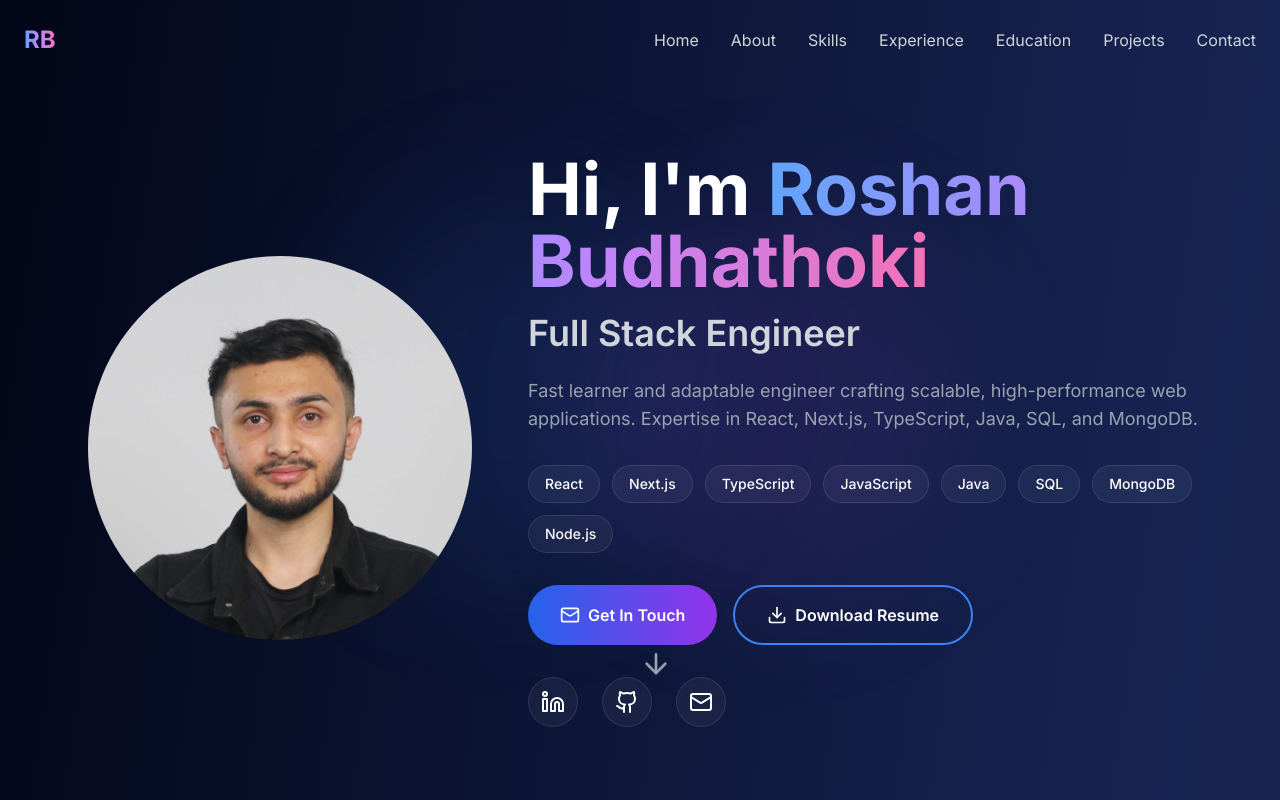
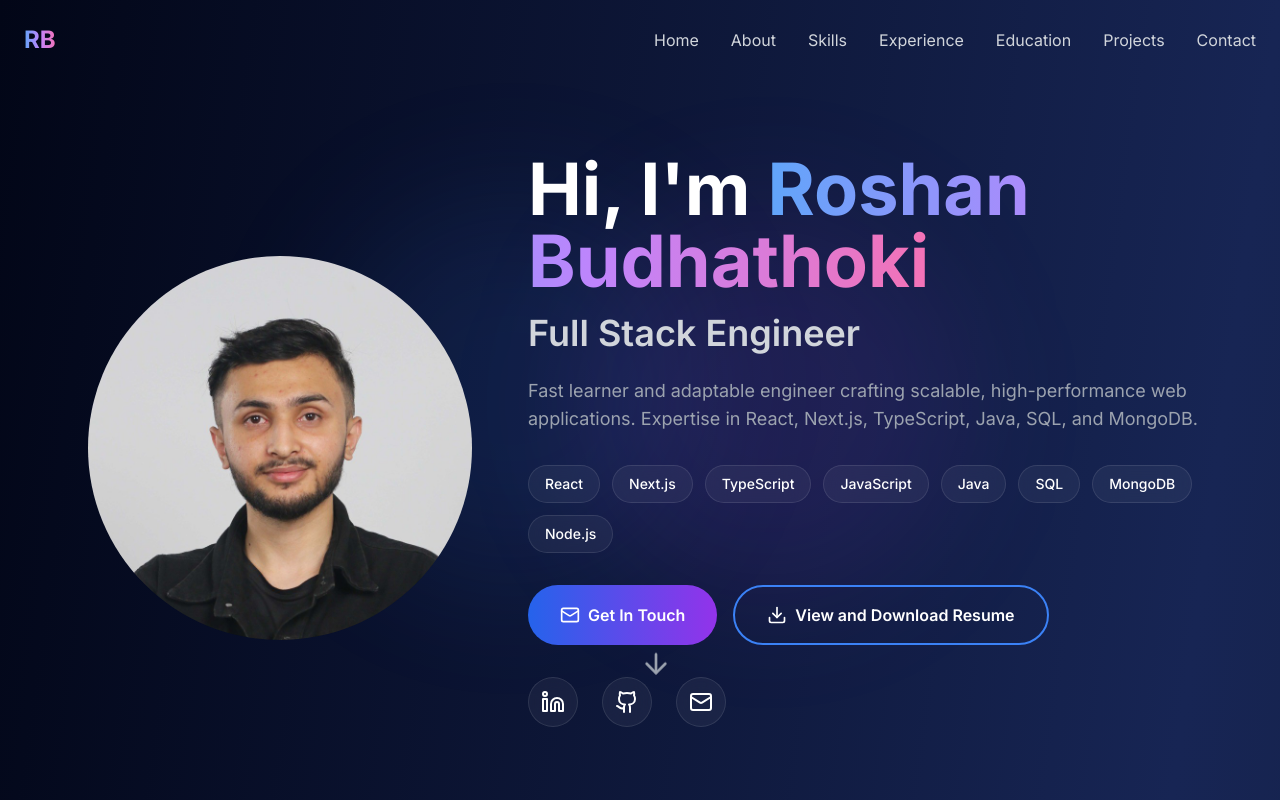
Before and after one commit to roshan-githubb/portfolio_roshan_budhathoki, a Next.js app: page / in a window 1280 px wide. Shown: the top 800 px of the page. Built offline with nearby package versions, Linux system fonts and the light colour scheme.

Commit message:
updated download link

```diff
--- a/components/Hero.tsx
+++ b/components/Hero.tsx
@@ -102,9 +102,9 @@
                 <Mail size={20} />
                 Get In Touch
               </a>
-              <a href="/resume.pdf" download className="btn-secondary inline-flex items-center justify-center gap-2">
+              <a href="https://drive.google.com/file/d/1Hwg_Er_rSrWN4laCTglmRx_cT2Pa0x3B/view?usp=sharing" target="_blank" rel="noopener noreferrer" className="btn-secondary inline-flex items-center justify-center gap-2">
                 <Download size={20} />
-                Download Resume
+                View and Download Resume
               </a>
             </motion.div>
 
```
